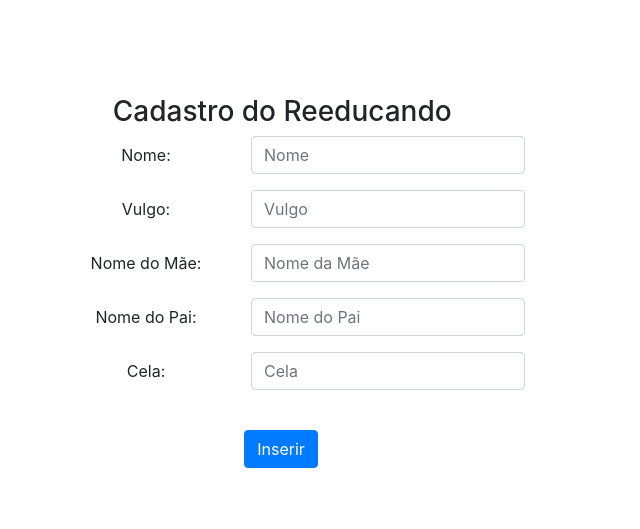
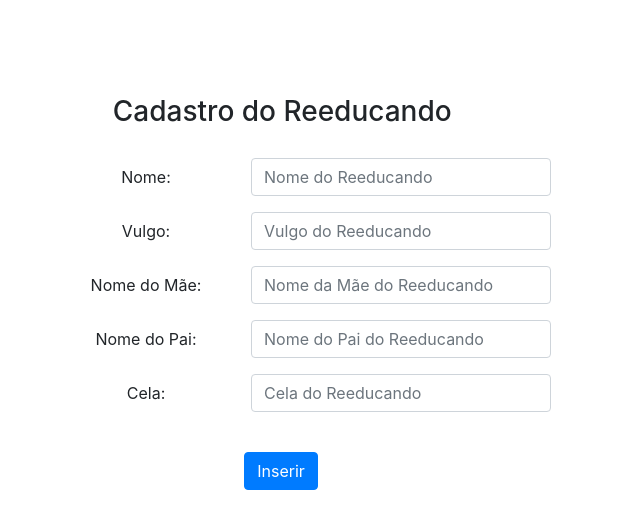
Before and after one commit to joaovictor74/programa-meta, a PHP site: page /paginas/detento_form.php in a window 1280 px wide. Shown: the part 72-601 px from the top of the page, without its empty margins (404-1044 px from the left). Run offline with PHP 8.4, Linux system fonts and the light colour scheme.

Commit message:
Melhorias variadas

```diff
--- a/paginas/detento_form.php
+++ b/paginas/detento_form.php
@@ -8,9 +8,7 @@
             <div class="row">
                 <div class="offset-md-3 col-md-7 ">
                     <div class="page-header">
-                        <div class="page-header ">
-                            <h3 class="text-center">Cadastro do Reeducando</h3>
-                        </div>
+                       <h3 class="text-center " style="margin-bottom:30px"">Cadastro do Reeducando</h3>
                     </div>
                 </div>
             </div>
@@ -18,35 +16,35 @@
             <div class="form-group form-inline">
                 <label class="offset-md-4 col-md-2" for="nome_id">Nome:</label>
                 <div class="col-md-2">
-                    <input id="nome_id" name="nome" type="text" class="form-control"  required="" placeholder="Nome" maxlength="60">
+                    <input id="nome_id" name="nome" type="text" class="form-control"  required="" placeholder="Nome do Reeducando" maxlength="60" style="width: 300px;">
                 </div>
             </div>
             <!--  Form Vulgo (Apelido) do detento-->
             <div class="form-group form-inline">
                 <label class="offset-md-4 col-md-2" for="vulgo_id">Vulgo:</label>
                 <div class="col-md-2">
-                    <input id="vulgo_id" name="vulgo" type="text" class="form-control"  required="" placeholder="Vulgo" maxlength="60">
+                    <input id="vulgo_id" name="vulgo" type="text" class="form-control"  required="" placeholder="Vulgo do Reeducando" maxlength="60" style="width: 300px;">
                 </div>
             </div>
             <!--  Form Nome da Mae Detento -->
             <div class="form-group form-inline">
                 <label class="offset-md-4 col-md-2" style="white-space: nowrap" for="nomeMae_id">Nome do Mãe:</label>
                 <div class="col-md-2">
-                    <input id="nomeMae_id" name="nome_mae" type="text" class="form-control"  required="" placeholder="Nome da Mãe" maxlength="60">
+                    <input id="nomeMae_id" name="nome_mae" type="text" class="form-control"  required="" placeholder="Nome da Mãe do Reeducando" maxlength="60" style="width: 300px;">
                 </div>
             </div>
             <!--  Form Nome do Pai Detento -->
             <div class="form-group form-inline">
                 <label class="offset-md-4 col-md-2" for="nomePai_id">Nome do Pai:</label>
                 <div class="col-md-2">
-                    <input id="nomePai_id" name="nome_pai" type="text" class="form-control"  required="" placeholder="Nome do Pai" maxlength="60">
+                    <input id="nomePai_id" name="nome_pai" type="text" class="form-control"  required="" placeholder="Nome do Pai do Reeducando" maxlength="60" style="width: 300px;">
                 </div>
             </div>
             <!--  Form Nome da Cela -->
             <div class="form-group form-inline">
                 <label class="offset-md-4 col-md-2" for="cela_id">Cela:</label>
                 <div class="col-md-2">
-                    <input id="cela_id" name="cela" type="text" class="form-control"  required="" placeholder="Cela" maxlength="255">
+                    <input id="cela_id" name="cela" type="text" class="form-control"  required="" placeholder="Cela do Reeducando" maxlength="255" style="width: 300px;">
                 </div>
             </div>
             <!--  Form Botão de Inserir-->
--- a/paginas/navegacao.php
+++ b/paginas/navegacao.php
@@ -1,6 +1,8 @@
 <nav class="navbar navbar-expand navbar-dark fixed-top " style="background-color:#162930;">
     <!--Brand-->
-    <a class="navbar-brand" href="presidio-index.php">PRESIDIO TAL</a>
+    <div class="navbar-header">
+        <a class="navbar-brand" href="presidio-index.php">PRESIDIO TAL</a>
+    </div>
     <!--Inicio-->
     <ul class="nav navbar ">
         <li class="nav-item">
```
Also changed, not shown: paginas/agente_form.php (+5 -7 lines).
